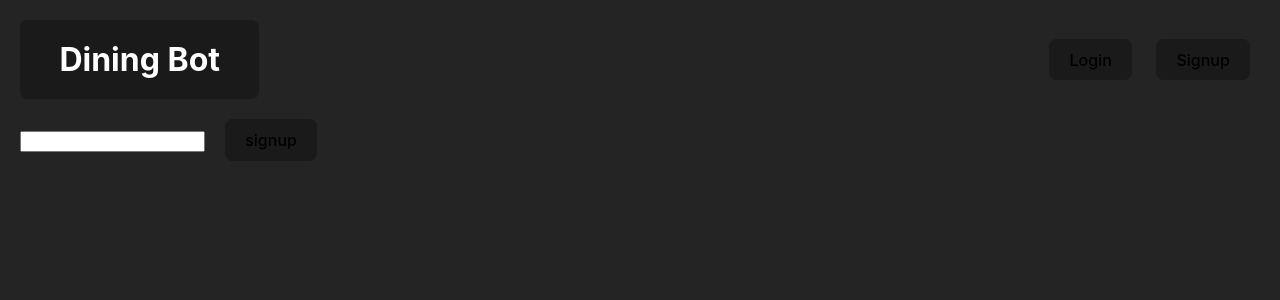
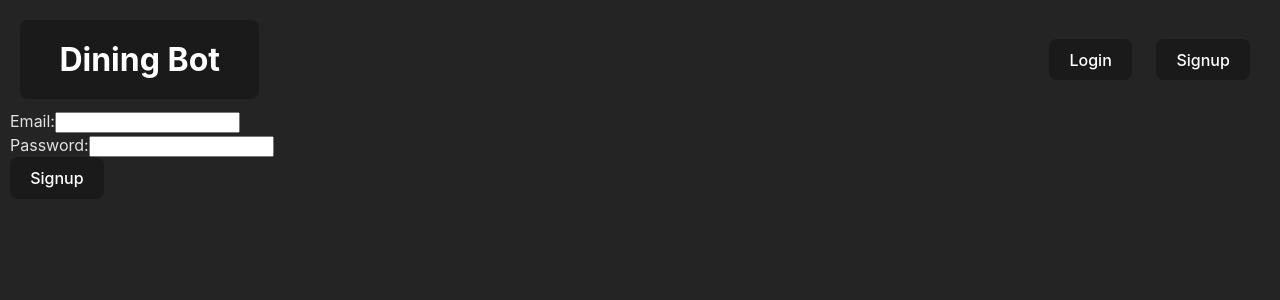
Before and after one commit to kd993595/cloud-team-UI, a React (Vite) app: page /signup in a window 1280 px wide. Shown: the top 300 px of the page. Built offline with nearby package versions, Linux system fonts and the light colour scheme.

Commit message:
signup code connected to api

```diff
--- a/src/components/StickyBar.tsx
+++ b/src/components/StickyBar.tsx
@@ -2,6 +2,7 @@ import '../index.css'
 import {Link} from "react-router-dom";
 
 function StickyBar() {
+
 
     return (
         <div id="sticky-bar">
--- a/src/index.css
+++ b/src/index.css
@@ -41,6 +41,7 @@ button {
   font-weight: 500;
   font-family: inherit;
   background-color: #1a1a1a;
+  color: white;
   cursor: pointer;
   transition: border-color 0.25s;
 }
--- a/src/pages/Signup.tsx
+++ b/src/pages/Signup.tsx
@@ -1,12 +1,57 @@
 import StickyBar from "../components/StickyBar.tsx";
+import { useState } from "react";
+
 
 function Signup() {
+    const [email, setEmail] = useState('');
+    const [password, setPassword] = useState('');
+
+    const handleSignup = async () => {
+        console.log("submitting");
+        const response = await fetch('http://127.0.0.1:5000/signup', {
+            method: 'POST',
+            headers: {
+                'Content-Type': 'application/json',
+            },
+            body: JSON.stringify({
+                user_email: email,
+                password: password,
+            }),
+        });
+        console.log(response);
+
+        if (response.ok) {
+            alert('Signup successful');
+        } else {
+            alert('Signup failed');
+        }
+    };
+
     return (
         <>
             <StickyBar/>
-            <form id="login-signup-form">
-                <input />
-                <button type="submit">signup</button>
+            <form onSubmit={handleSignup}>
+                <div>
+                    <label htmlFor="email">Email:</label>
+                    <input
+                        type="email"
+                        id="email"
+                        value={email}
+                        onChange={(e) => setEmail(e.target.value)}
+                        required
+                    />
+                </div>
+                <div>
+                    <label htmlFor="password">Password:</label>
+                    <input
+                        type="password"
+                        id="password"
+                        value={password}
+                        onChange={(e) => setPassword(e.target.value)}
+                        required
+                    />
+                </div>
+                <button type="submit">Signup</button>
             </form>
         </>
     )
```
